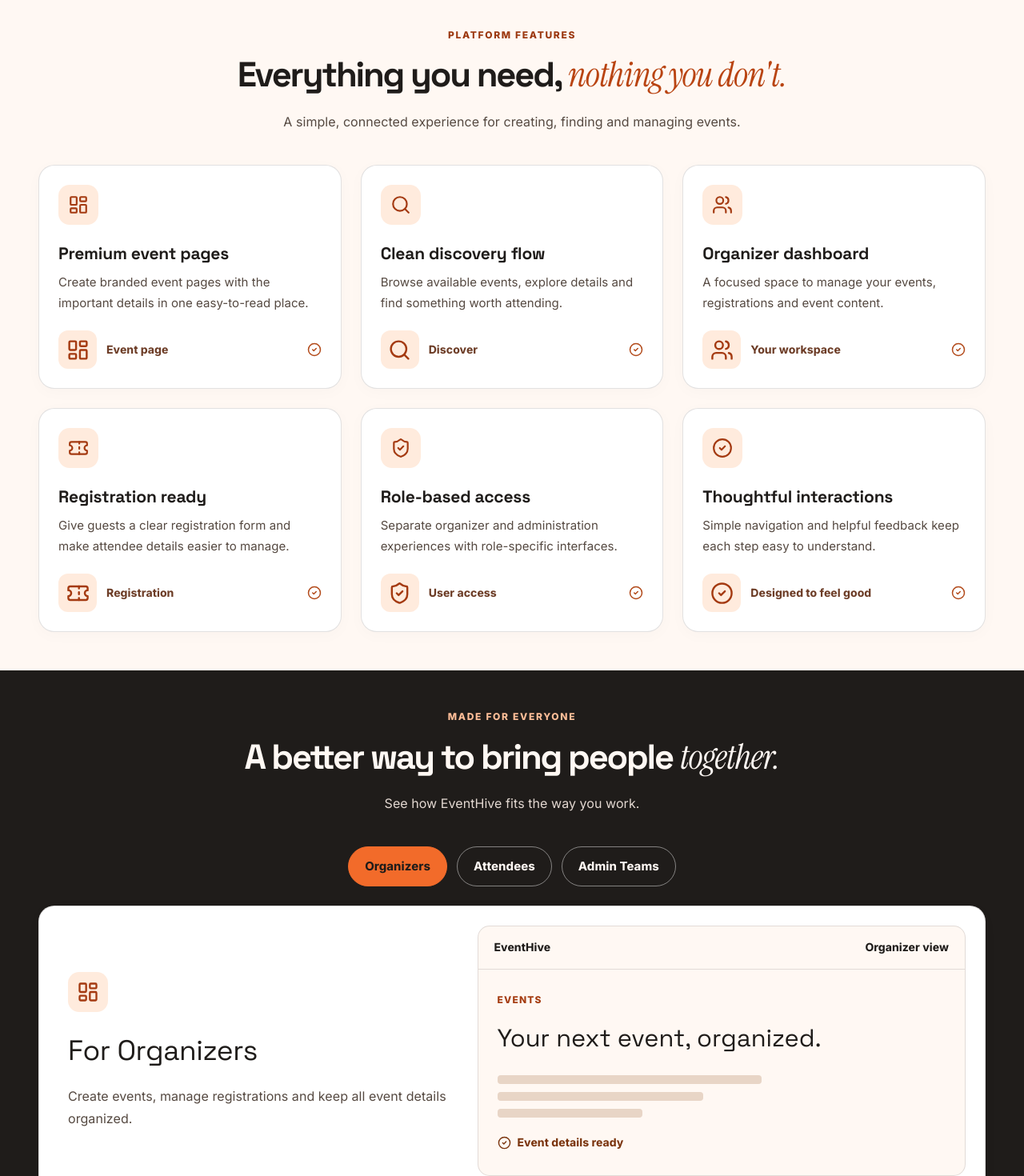
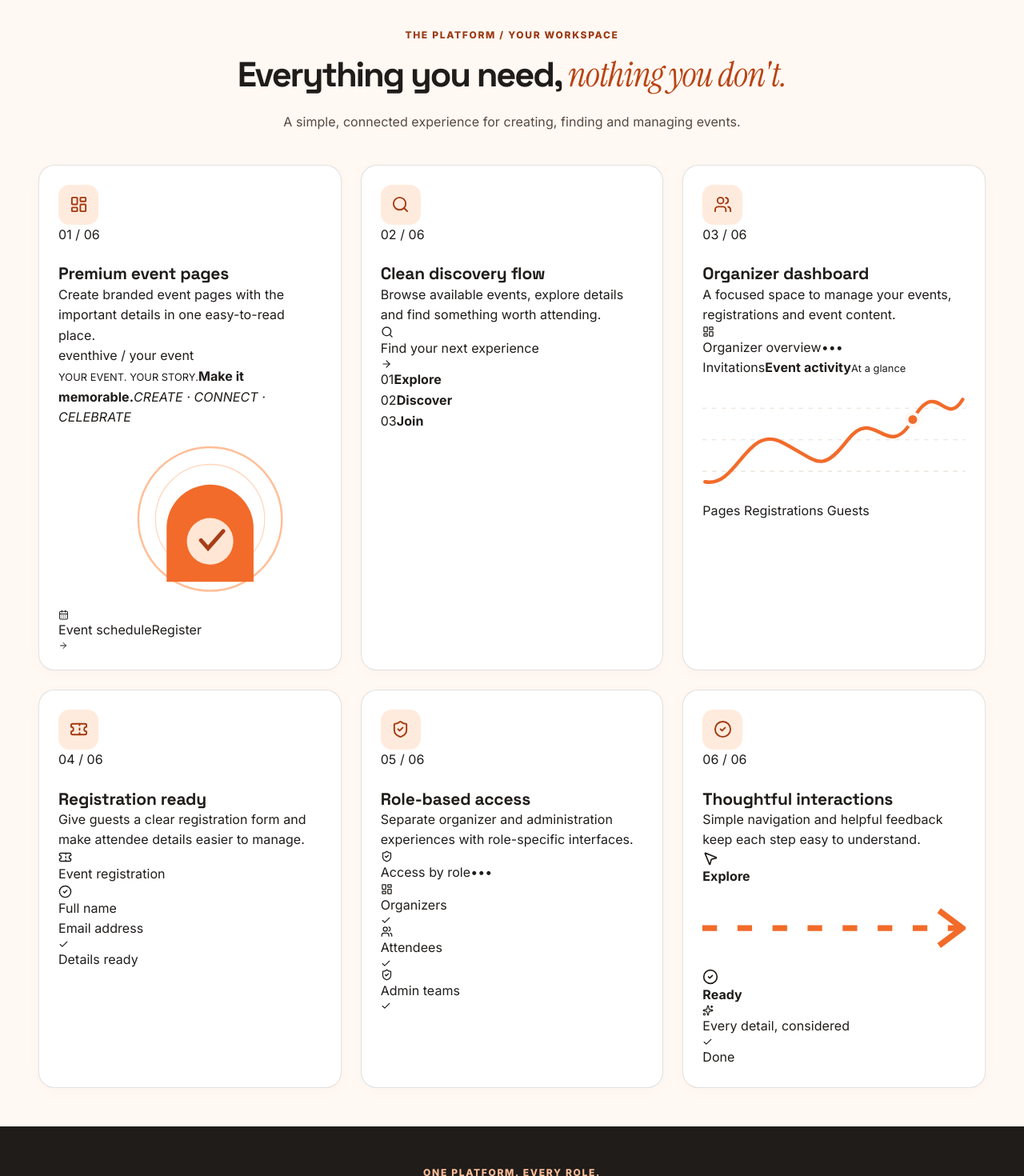
Before and after one commit to Rohit30418/EventHive, a React (Vite) app: page / in a window 1280 px wide. Shown: the part 1330-2800 px from the top of the page at 80% size. Built offline with nearby package versions, Linux system fonts and the light colour scheme; no server answers.

Commit message:
feat(home): premium SaaS bento cards, interactive role workspace and scroll-led four-step journey

```diff
--- a/src/pages/home/HomeSections.tsx
+++ b/src/pages/home/HomeSections.tsx
@@ -1,10 +1,15 @@
 import { useRef, useState } from "react";
-import { ScrollReveal, WorkflowRail } from "./HomeScrollArt";
-import { ArrowRight, CheckCircle2, ChevronDown, ClipboardCheck, LayoutDashboard, Search, ShieldCheck, Ticket, Users } from "lucide-react";
+import { motion, useReducedMotion } from "framer-motion";
+import {
+  ArrowRight, ArrowUpRight, CheckCircle2, ChevronDown, ClipboardCheck,
+  LayoutDashboard, Search, ShieldCheck, Ticket, Users,
+} from "lucide-react";
 import { Link } from "react-router-dom";
 import EventCard from "../../components/EventCard";
 import { ErrorState } from "../../common/StateViews";
 import type { EventType } from "../../Types/eventType";
+import { ScrollReveal, WorkflowRail } from "./HomeScrollArt";
+import { FeatureArtwork, JourneyPreview, ProcessIllustration, RoleWorkspace } from "./HomeProductUI";
 import { audiences, faqs, features, workflow } from "./homeData";
 
 interface HomeSectionsProps {
@@ -17,7 +22,9 @@ const featureIcons = [LayoutDashboard, Search, Users, Ticket, ShieldCheck, Check
 
 const HomeSections = ({ featuredEvents, isLoading, error }: HomeSectionsProps) => {
   const [activeRole, setActiveRole] = useState(0);
+  const [activeStep, setActiveStep] = useState(0);
   const [openFaq, setOpenFaq] = useState<number | null>(0);
+  const reduceMotion = useReducedMotion();
   const workflowRef = useRef<HTMLElement>(null);
 
   return (
@@ -28,207 +35,199 @@ const HomeSections = ({ featuredEvents, isLoading, error }: HomeSectionsProps) =
             <div className="eh-about-intro eh-home-card">
               <p className="eh-home-eyebrow">WHY EVENTHIVE</p>
               <h2 id="eh-about-title" className="eh-home-heading">Good events start with a <em>great experience.</em></h2>
-              <p className="eh-home-copy">
-                From the first announcement to the final attendee registration,
-                give your community a clear, welcoming place to connect.
-              </p>
-              <Link to="/OrganizerRegistration" className="eh-home-text-link">
-                Get started <ArrowRight size={18} aria-hidden="true" />
-              </Link>
+              <p className="eh-home-copy">From the first announcement to the final attendee registration, give your community a clear, welcoming place to connect.</p>
+              <Link to="/OrganizerRegistration" className="eh-home-text-link">Get started <ArrowRight size={18} aria-hidden="true" /></Link>
+              <ProcessIllustration />
             </div>
             <div className="eh-about-list">
               <article className="eh-home-card eh-about-benefit">
                 <span className="eh-home-icon"><LayoutDashboard size={24} aria-hidden="true" /></span>
                 <div><h3>Made for organizers</h3><p>Bring event details, registration and management into one focused workflow.</p></div>
+                <span className="eh-about-index">01</span>
               </article>
               <article className="eh-home-card eh-about-benefit">
                 <span className="eh-home-icon"><Users size={24} aria-hidden="true" /></span>
                 <div><h3>Built for attendees</h3><p>Help people find the right event and know what to expect before they join.</p></div>
+                <span className="eh-about-index">02</span>
               </article>
               <article className="eh-home-card eh-about-benefit">
                 <span className="eh-home-icon"><ClipboardCheck size={24} aria-hidden="true" /></span>
                 <div><h3>Every detail in place</h3><p>Keep your event information easy to read, update and share.</p></div>
+                <span className="eh-about-index">03</span>
               </article>
             </div>
           </ScrollReveal>
         </div>
       </section>
 
-      <section className="eh-home-section" id="features" aria-labelledby="eh-features-title">
+      <section className="eh-home-section eh-features-section" id="features" aria-labelledby="eh-features-title">
         <div className="eh-home-container">
-          <div className="eh-home-section-intro">
-            <p className="eh-home-eyebrow">PLATFORM FEATURES</p>
+          <ScrollReveal className="eh-home-section-intro">
+            <p className="eh-home-eyebrow">THE PLATFORM / YOUR WORKSPACE</p>
             <h2 id="eh-features-title" className="eh-home-heading">Everything you need, <em>nothing you don't.</em></h2>
             <p className="eh-home-copy">A simple, connected experience for creating, finding and managing events.</p>
-          </div>
-          <ScrollReveal className="eh-features-grid">
+          </ScrollReveal>
+          <div className="eh-features-grid">
             {features.map((feature, index) => {
               const Icon = featureIcons[index] || CheckCircle2;
               return (
-                <article key={feature.title} className="eh-home-card eh-feature-card">
-                  <span className="eh-home-icon"><Icon size={26} aria-hidden="true" /></span>
-                  <h3>{feature.title}</h3>
-                  <p>{feature.desc}</p>
-                  <div className="eh-feature-illustration" aria-hidden="true">
-                    <span className="eh-feature-illustration-icon"><Icon size={29} /></span>
-                    <span className="eh-feature-illustration-text">{["Event page","Discover","Your workspace","Registration","User access","Designed to feel good"][index]}</span>
-                    <CheckCircle2 size={18} />
-                  </div>
-                </article>
+                <ScrollReveal key={feature.title} delay={Math.min(index % 2 * 0.07, 0.1)} className="eh-feature-reveal">
+                  <article className="eh-home-card eh-feature-card">
+                    <div className="eh-feature-topline"><span className="eh-home-icon"><Icon size={23} aria-hidden="true" /></span><span className="eh-feature-count">0{index + 1} / 06</span></div>
+                    <div className="eh-feature-info"><h3>{feature.title}</h3><p>{feature.desc}</p></div>
+                    <FeatureArtwork index={index} />
+                  </article>
+                </ScrollReveal>
               );
             })}
+          </div>
+        </div>
+      </section>
+
+      <section className="eh-home-section eh-home-dark eh-role-section" id="roles" aria-labelledby="eh-roles-title">
+        <div className="eh-home-container">
+          <ScrollReveal className="eh-home-section-intro">
+            <p className="eh-home-eyebrow">ONE PLATFORM. EVERY ROLE.</p>
+            <h2 id="eh-roles-title" className="eh-home-heading">A better way to bring people <em>together.</em></h2>
+            <p className="eh-home-copy">See how EventHive fits the way you work.</p>
+          </ScrollReveal>
+          <div className="eh-role-tabs" role="tablist" aria-label="Explore event roles">
+            {audiences.map((audience, index) => (
+              <button key={audience.title} type="button" role="tab"
+                id={"eh-role-tab-" + index} aria-controls="eh-role-panel"
+                aria-selected={activeRole === index}
+                tabIndex={activeRole === index ? 0 : -1}
+                className={activeRole === index ? "eh-role-tab is-active" : "eh-role-tab"}
+                onClick={() => setActiveRole(index)}
+                onKeyDown={(event) => {
+                  if (event.key === "ArrowRight" || event.key === "ArrowLeft") {
+                    event.preventDefault();
+                    const direction = event.key === "ArrowRight" ? 1 : -1;
+                    const next = (activeRole + direction + audiences.length) % audiences.length;
+                    setActiveRole(next);
+                    document.getElementById("eh-role-tab-" + next)?.focus();
+                  }
+                }}>
+                {audience.title.replace("For ", "")}
+              </button>
+            ))}
+          </div>
+          <ScrollReveal className="eh-role-content eh-home-card" id="eh-role-panel" role="tabpanel" aria-labelledby={"eh-role-tab-" + activeRole}>
+            <div className="eh-role-description">
+              <span className="eh-home-icon">
+                {activeRole === 0 ? <LayoutDashboard size={26} /> : activeRole === 1 ? <Users size={26} /> : <ShieldCheck size={26} />}
+              </span>
+              <p className="eh-home-eyebrow">WORK YOUR WAY</p>
+              <h3>{audiences[activeRole].title}</h3>
+              <p>{audiences[activeRole].desc}</p>
+              <Link to={activeRole === 1 ? "/Events" : activeRole === 0 ? "/OrganizerRegistration" : "/Login"} className="eh-home-text-link">
+                {activeRole === 1 ? "Browse events" : activeRole === 0 ? "Get started" : "Log in"} <ArrowUpRight size={18} aria-hidden="true"/>
+              </Link>
+            </div>
+            <RoleWorkspace role={activeRole}/>
           </ScrollReveal>
         </div>
       </section>
 
-      <section className="eh-home-section eh-home-dark" id="roles" aria-labelledby="eh-roles-title">
+      <section ref={workflowRef} className="eh-home-section eh-journey-section" id="how-it-works" aria-labelledby="eh-workflow-title">
         <div className="eh-home-container">
-          <div className="eh-home-section-intro">
-            <p className="eh-home-eyebrow">MADE FOR EVERYONE</p>
-            <h2 id="eh-roles-title" className="eh-home-heading">A better way to bring people <em>together.</em></h2>
-            <p className="eh-home-copy">See how EventHive fits the way you work.</p>
-          </div>
-          <div className="eh-role-tabs" role="tablist" aria-label="Explore event roles">
-            {audiences.map((audience, index) => (
-              <button
-                key={audience.title}
-                type="button"
-                role="tab"
-                id={`eh-role-tab-${index}`}
-                aria-controls="eh-role-panel"
-                aria-selected={activeRole === index}
-                className={activeRole === index ? "eh-role-tab is-active" : "eh-role-tab"}
-                onClick={() => setActiveRole(index)}
-              >
-                {audience.title.replace("For ", "")}
-              </button>
-            ))}
-          </div>
-          <ScrollReveal className="eh-role-content eh-home-card" id="eh-role-panel" role="tabpanel" aria-labelledby={`eh-role-tab-${activeRole}`}>
-            <div className="eh-role-description">
-              <span className="eh-home-icon">
-                {activeRole === 0 ? <LayoutDashboard size={28} /> : activeRole === 1 ? <Users size={28} /> : <ShieldCheck size={28} />}
-              </span>
-              <h3>{audiences[activeRole].title}</h3>
-              <p>{audiences[activeRole].desc}</p>
-            </div>
-            <div className="eh-role-preview" aria-hidden="true">
-              <div className="eh-role-preview-top"><span>EventHive</span><span>{["Organizer view","Attendee view","Admin view"][activeRole]}</span></div>
-              <div className="eh-role-preview-body">
-                <span className="eh-role-preview-chip">{["EVENTS","DISCOVER","OVERVIEW"][activeRole]}</span>
-                <h4>{["Your next event, organized.","Find your next experience.","Keep everything on track."][activeRole]}</h4>
-                <div className="eh-role-preview-lines"><i /><i /><i /></div>
-                <span className="eh-role-preview-action"><CheckCircle2 size={17} /> {["Event details ready","Browse with confidence","Workspace at a glance"][activeRole]}</span>
-              </div>
-            </div>
-          </ScrollReveal>
-        </div>
-      </section>
-
-      <section ref={workflowRef} className="eh-home-section" id="how-it-works" aria-labelledby="eh-workflow-title">
-        <div className="eh-home-container">
-          <div className="eh-home-section-intro">
-            <p className="eh-home-eyebrow">HOW IT WORKS</p>
+          <ScrollReveal className="eh-home-section-intro">
+            <p className="eh-home-eyebrow">THE WORKFLOW / FOUR SIMPLE STEPS</p>
             <h2 id="eh-workflow-title" className="eh-home-heading">Four simple steps. <em>One great event.</em></h2>
             <p className="eh-home-copy">A clear path from your first idea to welcoming your guests.</p>
+          </ScrollReveal>
+          <WorkflowRail sectionRef={workflowRef} />
+          <div className="eh-journey-layout">
+            <div className="eh-journey-steps">
+              {workflow.map((step, index) => (
+                <motion.article key={step.title}
+                  className={"eh-home-card eh-journey-step" + (activeStep === index ? " is-current" : "")}
+                  onViewportEnter={() => setActiveStep(index)}
+                  viewport={{amount: 0.65, margin: "-15% 0px -30% 0px"}}
+                  initial={reduceMotion ? false : {opacity:0.92,y:12}}
+                  whileInView={{opacity:1,y:0}}
+                  transition={{duration:reduceMotion?0:.45}}
+                >
+                  <span className="eh-workflow-number">{String(index + 1).padStart(2, "0")}</span>
+                  <div><h3>{step.title}</h3><p>{step.desc}</p></div>
+                  <span className="eh-journey-step-arrow" aria-hidden="true"><ArrowUpRight size={19}/></span>
+                </motion.article>
+              ))}
+            </div>
+            <div className="eh-journey-sticky"><JourneyPreview step={activeStep}/></div>
           </div>
-          <WorkflowRail sectionRef={workflowRef} />
-          <ScrollReveal className="eh-workflow-grid">
-            {workflow.map((step, index) => (
-              <article key={step.title} className="eh-home-card eh-workflow-card">
-                <span className="eh-workflow-number">{String(index + 1).padStart(2, "0")}</span>
-                <h3>{step.title}</h3>
-                <p>{step.desc}</p>
-              </article>
-            ))}
-          </ScrollReveal>
         </div>
       </section>
 
       <section className="eh-home-section eh-events-section" id="events" aria-labelledby="eh-events-title">
         <div className="eh-home-container">
-          <div className="eh-events-heading">
-            <div>
-              <p className="eh-home-eyebrow">UPCOMING EVENTS</p>
-              <h2 id="eh-events-title" className="eh-home-heading">Find your next <em>experience.</em></h2>
-              <p className="eh-home-copy">Discover upcoming events from the EventHive community.</p>
-            </div>
+          <ScrollReveal className="eh-events-heading">
+            <div><p className="eh-home-eyebrow">UPCOMING EVENTS</p><h2 id="eh-events-title" className="eh-home-heading">Find your next <em>experience.</em></h2><p className="eh-home-copy">Discover upcoming events from the EventHive community.</p></div>
             <Link to="/Events" className="eh-home-btn eh-home-btn-outline">View all events <ArrowRight size={18} aria-hidden="true" /></Link>
-          </div>
+          </ScrollReveal>
           {isLoading ? (
             <div className="eh-events-grid" aria-label="Loading upcoming events" aria-busy="true">
-              {Array.from({ length: 4 }, (_, i) => (
-                <div key={i} className="eh-home-card eh-event-skeleton">
-                  <div className="eh-skeleton-cover" /><div className="eh-skeleton-line" /><div className="eh-skeleton-line short" />
-                </div>
-              ))}
+              {Array.from({length:4},(_,i)=><div key={i} className="eh-home-card eh-event-skeleton"><div className="eh-skeleton-cover"/><div className="eh-skeleton-line"/><div className="eh-skeleton-line short"/></div>)}
             </div>
           ) : error ? (
             <ErrorState title="Could not load featured events" description={error} />
           ) : featuredEvents.length ? (
-            <div className="eh-events-grid">
-              {featuredEvents.map((event, index) => (
-                <EventCard key={event.id} event={event} index={index} homeFeatured />
-              ))}
-            </div>
+            <div className="eh-events-grid">{featuredEvents.map((event,index)=><EventCard key={event.id} event={event} index={index} homeFeatured />)}</div>
           ) : (
             <div className="eh-home-card eh-event-empty">
-              <span className="eh-event-empty-icon"><Ticket size={42} aria-hidden="true" /></span>
-              <div>
-                <h3>Be the first to host an event</h3>
-                <p>Have something worth bringing people together for? Start with your own event page.</p>
-              </div>
-              <Link to="/OrganizerRegistration" className="eh-home-btn eh-home-btn-primary">
-                Create an Event <ArrowRight size={18} aria-hidden="true" />
-              </Link>
+              <span className="eh-event-empty-icon"><Ticket size={42} aria-hidden="true"/></span>
+              <div><h3>Be the first to host an event</h3><p>Have something worth bringing people together for? Start with your own event page.</p></div>
+              <Link to="/OrganizerRegistration" className="eh-home-btn eh-home-btn-primary">Create an Event <ArrowRight size={18} aria-hidden="true"/></Link>
             </div>
           )}
         </div>
       </section>
 
-      <section className="eh-home-section" id="faq" aria-labelledby="eh-faq-title">
+      <section className="eh-home-section eh-faq-section" id="faq" aria-labelledby="eh-faq-title">
         <div className="eh-home-container eh-faq-layout">
-          <div>
-            <p className="eh-home-eyebrow">FAQ</p>
+          <ScrollReveal>
+            <p className="eh-home-eyebrow">QUESTIONS / ANSWERED</p>
             <h2 id="eh-faq-title" className="eh-home-heading">Good questions. <em>Clear answers.</em></h2>
             <p className="eh-home-copy">Everything you need to know before getting started.</p>
-          </div>
-          <ScrollReveal className="eh-faq-list">
-            {faqs.map((faq, index) => (
+            <Link to="/OrganizerRegistration" className="eh-home-text-link">Start creating <ArrowRight size={18} aria-hidden="true"/></Link>
+          </ScrollReveal>
+          <div className="eh-faq-list">
+            {faqs.map((faq,index)=>(
               <div key={faq.q} className="eh-home-card eh-faq-item">
-                <h3>
-                  <button
-                    type="button"
-                    id={`eh-faq-trigger-${index}`}
-                    aria-controls={`eh-faq-answer-${index}`}
-                    aria-expanded={openFaq === index}
-                    onClick={() => setOpenFaq(openFaq === index ? null : index)}
-                  >
-                    <span>{faq.q}</span><ChevronDown size={21} className={openFaq === index ? "eh-faq-chevron is-open" : "eh-faq-chevron"} aria-hidden="true" />
-                  </button>
-                </h3>
-                {openFaq === index && (
-                  <div role="region" id={`eh-faq-answer-${index}`} aria-labelledby={`eh-faq-trigger-${index}`} className="eh-faq-answer">
-                    <p>{faq.a}</p>
-                  </div>
-                )}
+                <h3><button type="button" id={"eh-faq-trigger-"+index} aria-controls={"eh-faq-answer-"+index} aria-expanded={openFaq===index} onClick={()=>setOpenFaq(openFaq===index?null:index)}><span>{faq.q}</span><ChevronDown size={21} className={openFaq===index?"eh-faq-chevron is-open":"eh-faq-chevron"} aria-hidden="true"/></button></h3>
+                {openFaq === index && <div role="region" id={"eh-faq-answer-"+index} aria-labelledby={"eh-faq-trigger-"+index} className="eh-faq-answer"><p>{faq.a}</p></div>}
               </div>
             ))}
-          </ScrollReveal>
+          </div>
         </div>
       </section>
 
       <section className="eh-home-section eh-final-cta-section" aria-labelledby="eh-cta-title">
         <div className="eh-home-container">
           <ScrollReveal className="eh-final-cta">
-            <div>
-              <p className="eh-home-eyebrow">READY WHEN YOU ARE</p>
-              <h2 id="eh-cta-title" className="eh-home-heading">Make your next event <em>unforgettable.</em></h2>
-              <p>Bring your ideas, people and plans together in one simple place.</p>
+            <div className="eh-cta-copy"><p className="eh-home-eyebrow">READY WHEN YOU ARE</p><h2 id="eh-cta-title" className="eh-home-heading">Make your next event <em>unforgettable.</em></h2><p>Bring your ideas, people and plans together in one simple place.</p>
+              <Link to="/OrganizerRegistration" className="eh-home-btn eh-home-btn-dark">Create Event <ArrowRight size={19} aria-hidden="true"/></Link>
             </div>
-            <Link to="/OrganizerRegistration" className="eh-home-btn eh-home-btn-dark">
-              Create Event <ArrowRight size={19} aria-hidden="true" />
-            </Link>
+            <div className="eh-cta-art" aria-hidden="true">
+              <svg viewBox="0 0 440 320" fill="none" focusable="false">
+                <circle cx="240" cy="150" r="126" stroke="#7F2D0C" strokeOpacity=".26" strokeWidth="2" strokeDasharray="5 9"/>
+                <circle cx="240" cy="150" r="95" stroke="#FFF8F3" strokeOpacity=".45" strokeWidth="2"/>
+                <g transform="rotate(-16 230 160)">
+                  <rect x="85" y="87" width="286" height="155" rx="20" fill="#FFF8F3" stroke="#1F1C1A" strokeWidth="2"/>
+                  <path d="M173 88V242" stroke="#E4CDBD" strokeWidth="2" strokeDasharray="5 7"/>
+                  <rect x="105" y="112" width="48" height="48" rx="12" fill="#FFEBDD"/>
+                  <path d="m120 135 8 8 14-17" stroke="#F26B2A" strokeWidth="5" strokeLinecap="round" strokeLinejoin="round"/>
+                  <text x="198" y="134" fill="#1F1C1A" fontFamily="Space Grotesk,Arial" fontWeight="700" fontSize="18">EVENTHIVE</text>
+                  <text x="198" y="163" fill="#9A421D" fontFamily="Space Grotesk,Arial" fontSize="13">YOUR NEXT BIG THING</text>
+                  <path d="M199 193H340" stroke="#E2C7B5" strokeWidth="8" strokeLinecap="round"/>
+                  <path d="M199 213H307" stroke="#E2C7B5" strokeWidth="8" strokeLinecap="round"/>
+                </g>
+                <circle cx="355" cy="48" r="20" fill="#1F1C1A"/>
+                <path d="m346 48 7 7 13-14" stroke="#FFF8F3" strokeWidth="3" strokeLinecap="round" strokeLinejoin="round"/>
+                <path d="M69 57V76M59 66H79" stroke="#FFF8F3" strokeWidth="4" strokeLinecap="round"/>
+                <circle cx="393" cy="261" r="6" fill="#1F1C1A"/>
+              </svg>
+            </div>
           </ScrollReveal>
         </div>
       </section>
```
